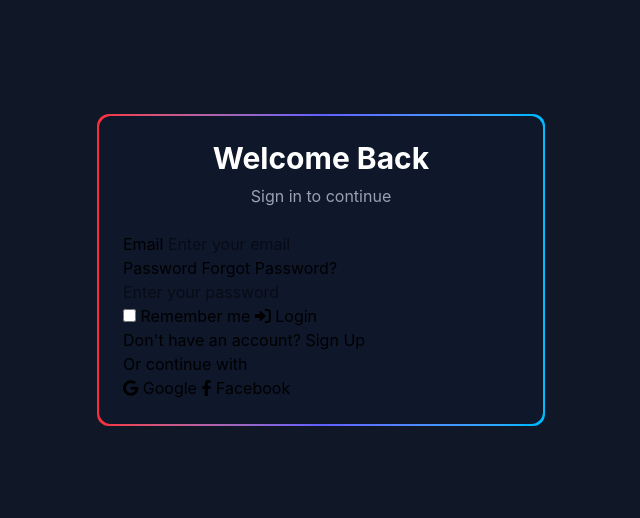
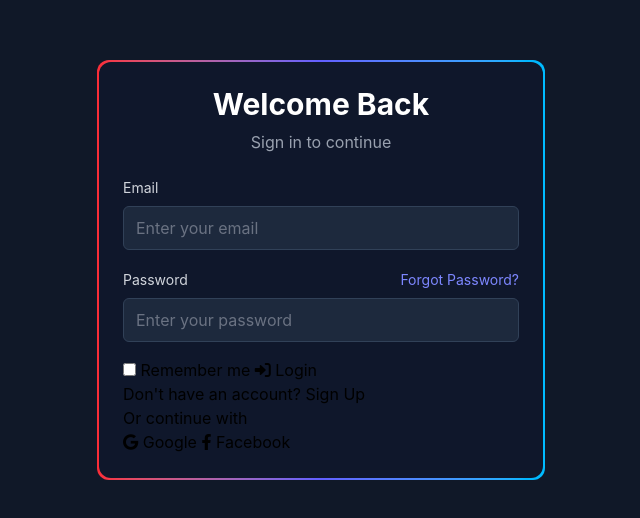
Before and after one commit to SFRREX/Tailwind-Loginpage-2, a website: page src/index.html in a window 1280 px wide. Shown: the part 130-648 px from the top of the page, without its empty margins (319-959 px from the left). Drawn offline with Linux system fonts and the light colour scheme.

Commit message:
html update 2

```diff
--- a/src/index.html
+++ b/src/index.html
@@ -32,39 +32,39 @@
 
 
             <!-- Login Form -->
-            <form>
+            <form action="#" method="post">
 
                 <!-- Email -->
-                <div>
+                <div class="mb-5">
 
-                    <label for="email">
+                    <label for="email" class="block text-sm text-gray-300 mb-2">
                         Email
                     </label>
 
-                    <input id="email" name="email" type="email" placeholder="Enter your email" required>
+                    <input id="email" name="email" type="email" placeholder="Enter your email" required
+                        class="w-full h-11 px-3 bg-slate-800 border border-slate-700 rounded-md text-white placeholder:text-gray-500 outline-none focus:border-indigo-400">
 
                 </div>
 
 
                 <!-- Password -->
-                <div>
+                <div class="mb-4">
 
-                    <div>
+                    <div class="flex justify-between mb-2">
 
-                        <label for="password">
+                        <label for="password" class="text-sm text-gray-300">
                             Password
                         </label>
 
-                        <a href="#">
+                        <a href="#" class="text-sm text-indigo-400">
                             Forgot Password?
                         </a>
-
                     </div>
 
-                    <input id="password" name="password" type="password" placeholder="Enter your password" required>
+                    <input id="password" name="password" type="password" placeholder="Enter your password" required
+                        class="w-full h-11 px-3 bg-slate-800 border border-slate-700 rounded-md text-white placeholder:text-gray-500 outline-none focus:border-indigo-400">
 
                 </div>
-
 
                 <!-- Remember Me -->
                 <label>
```
